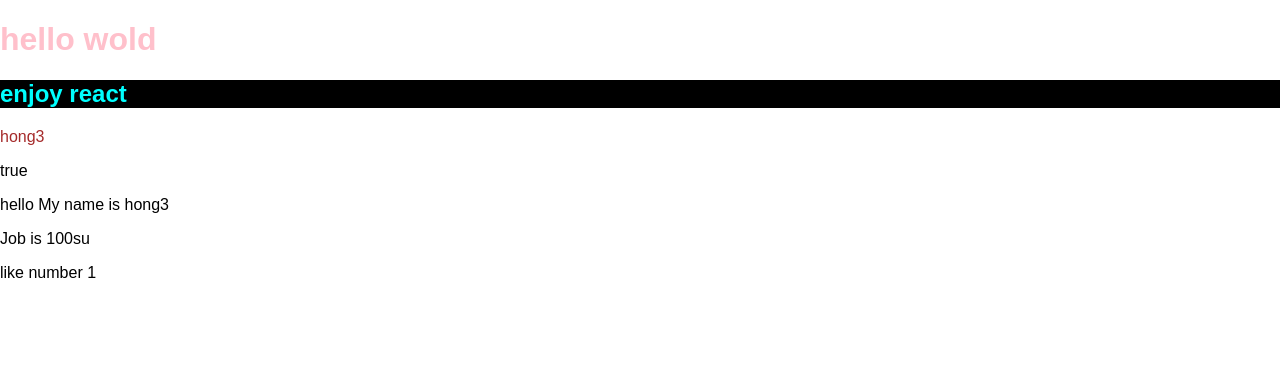
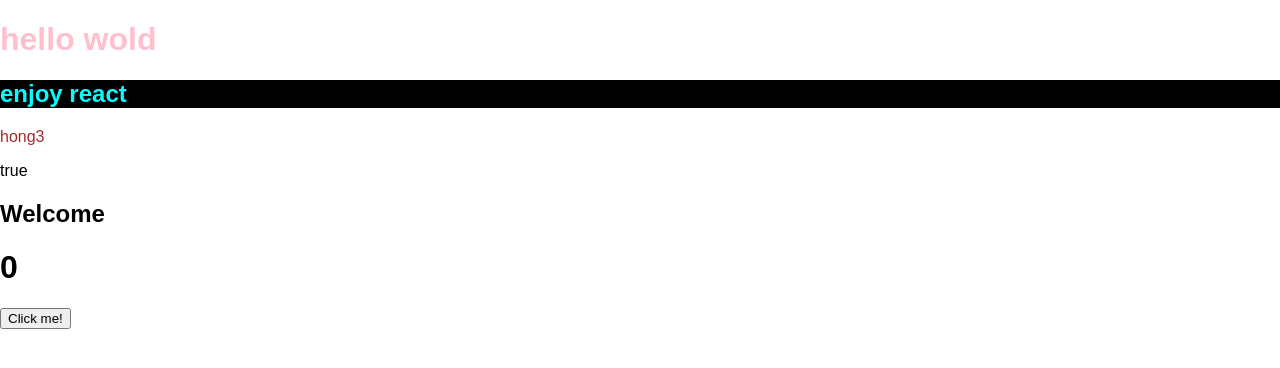
Before and after one commit to hongdonghyun/react, a React (Create React App) app in the folder first/first-day/: page / in a window 1280 px wide. Shown: the top 368 px of the page. Built offline with nearby package versions, Linux system fonts and the light colour scheme.

Commit message:
container

```diff
--- a/first/first-day/src/App.js
+++ b/first/first-day/src/App.js
@@ -1,7 +1,7 @@
 import React, { Component } from 'react';
-import MyComponent from './MyComponent'
+import MyComponent from './MyComponent';
 import './App.css';
-
+import Container from './Container';
 
 class App extends Component {
   render() { // 없으면 에러남
@@ -20,13 +20,16 @@
     }
     return (
 
+
       <div>
         { /* 주석은 이렇게 쓴다 */}
         <h1 style={style_h1}>hello wold</h1>
         <h2 style = {style}>enjoy react</h2>
         <p className='hello'>{name}</p>
         <p> { 1+1 ===2 ? 'true' : 'false'} </p>
-        <MyComponent name='hong3' job='100su'favoriteNumber={1}/>
+        <Container title='Welcome'>
+          <MyComponent/>
+          </Container>
         </div>
     );
   }
--- a/first/first-day/src/Container.js
+++ b/first/first-day/src/Container.js
@@ -1,4 +1,14 @@
 import React from 'react';
 
-import React, { Component } from 'react';
-import PropTypes from 'prop-types';
+const Container = ({title,children}) => {
+    return (
+        <div>
+            <h2>{title}</h2>
+            <div>
+                {children}
+                </div>
+        </div>
+    );
+};
+
+export default Container;
--- a/first/first-day/src/MyComponent.js
+++ b/first/first-day/src/MyComponent.js
@@ -1,22 +1,22 @@
 import React, { Component } from 'react';
-import PropTypes from 'prop-types'
+
 class MyComponent extends Component {
-    static defaultProps = {
-        job: 'developer',
-        name: 'defaultname'
+    state = {
+        number :0
     }
-    static propTypes = {
-        name : PropTypes.string,
-        job : PropTypes.string,
-        favoriateNumber : PropTypes.number.isRequied
+    handleClick = () => {
+        this.setState({
+            number: this.state.number + 1
+        });
     }
     render() {
-        const { name,job,favoriteNumber} = this.props;
+        const { handleClick} = this;
+        const { number } = this.state;
         return (
             <div>
-                <p>hello My name is {name}</p>
-                <p>Job is {job}</p>
-                <p>like number {favoriteNumber}</p>
+                <h1>{number}</h1>
+                <button onClick= {handleClick}>Click me!
+                </button>
             </div>
         );
     }
```
